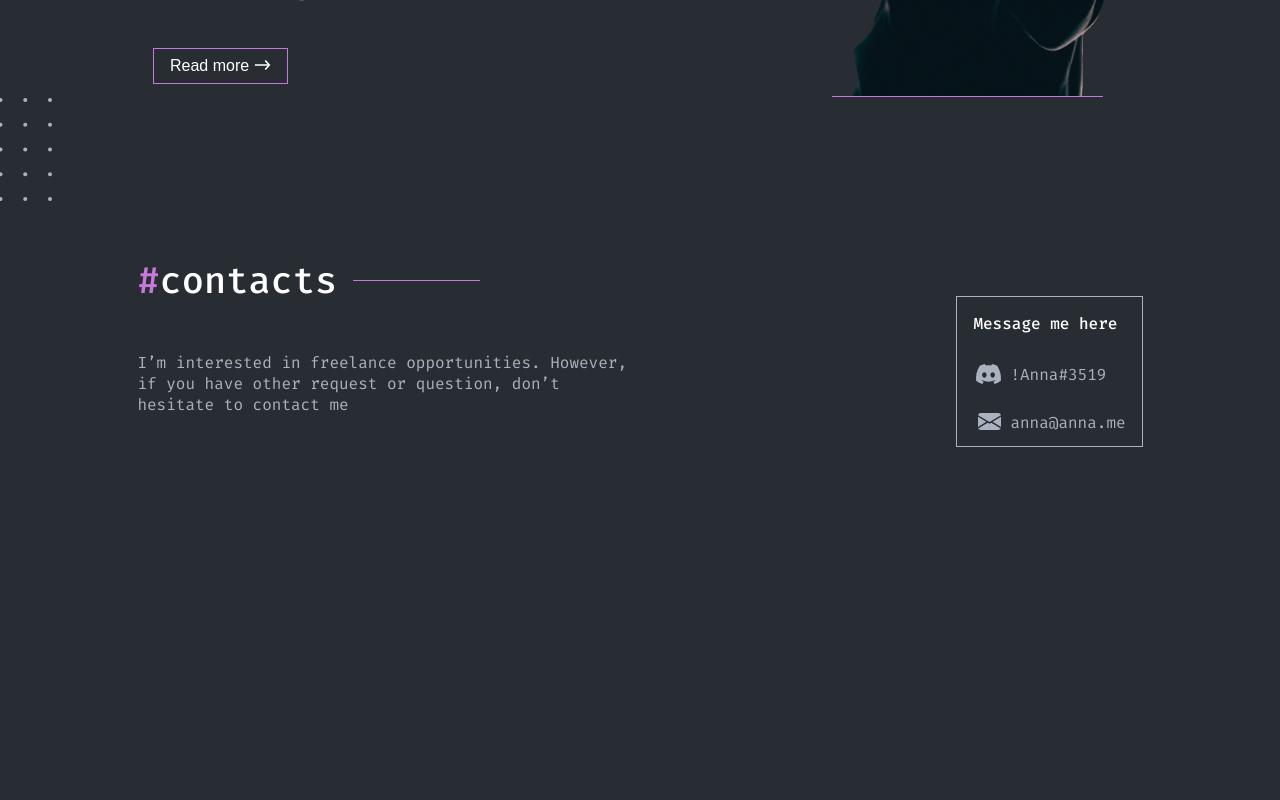
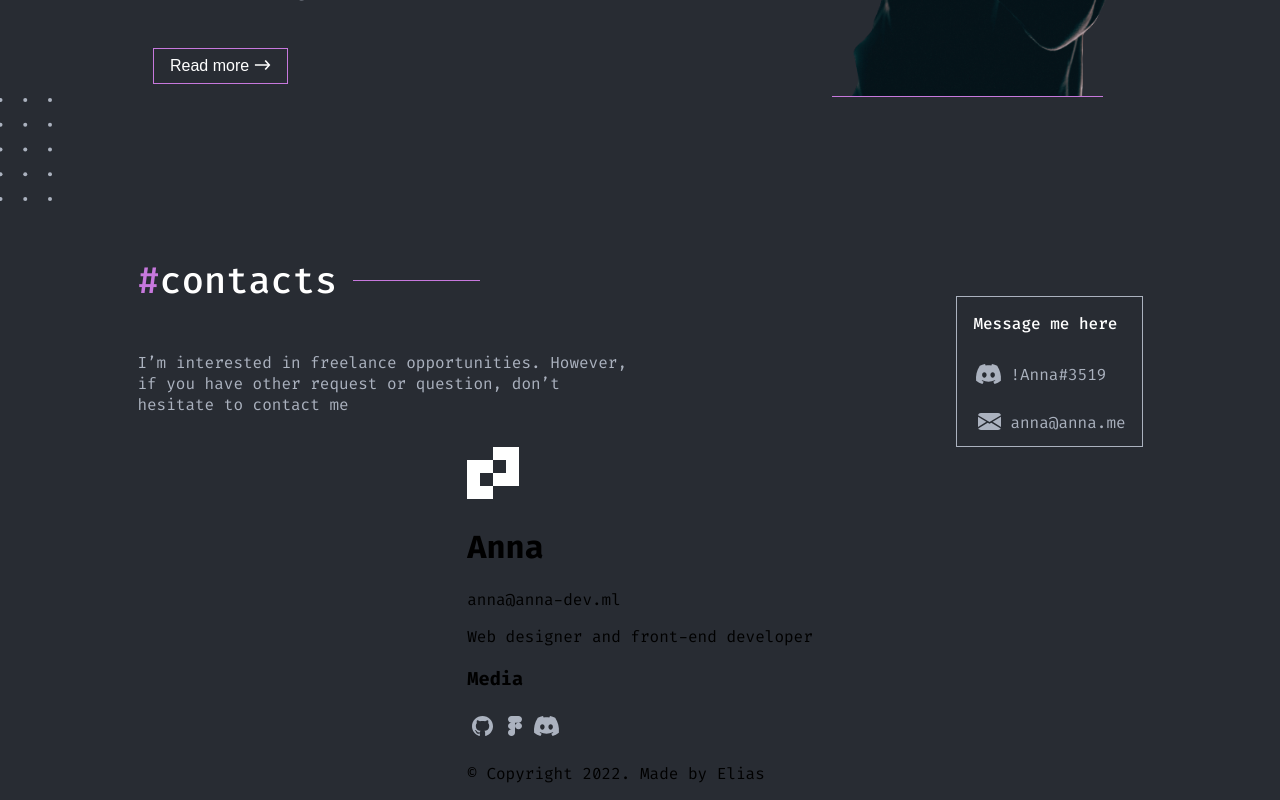
Before and after one commit to annaagabi/portifolio-app, a React (Create React App) app: page / in a window 1280 px wide. Shown: the part 2607-3407 px from the top of the page. Before the commit the page ends 3054 px from the top, so only its background shows below. Built offline with nearby package versions, Linux system fonts and the light colour scheme; the HTML template or start-up script is replaced by a standard one.

Commit message:
Feat: footer finalizado

```diff
--- a/src/App.jsx
+++ b/src/App.jsx
@@ -273,6 +273,33 @@ export default function App() {
           </div>
         </section>
 
+        <footer className={styles.footerContainer}>
+          <div className={styles.footerContent}>
+
+            <div className={styles.footerInfo}>
+              <div className={styles.footerTitle}>
+                <div className={styles.footerlogo}>
+                  <img src={LogoDefault} alt="Imagem do portfolio logo" />
+                  <h1>Anna</h1>
+                </div>
+                <p>anna@anna-dev.ml</p>
+              </div>
+              <p>Web designer and front-end developer</p>
+            </div>
+
+            <div className={styles.footerMedia}>
+              <h3>Media</h3>
+              <div className={styles.footerImages}>
+                <img src={GitHubIcon} alt="Logo do GitHub" />
+                <img src={FigmaIcon} alt="Logo do figma" />
+                <img src={Discord} alt="Logo do Discord" />
+              </div>
+            </div>
+
+          </div>
+          <p>© Copyright 2022. Made by Elias</p>
+        </footer>
+
     </div>
   );
 }
```
